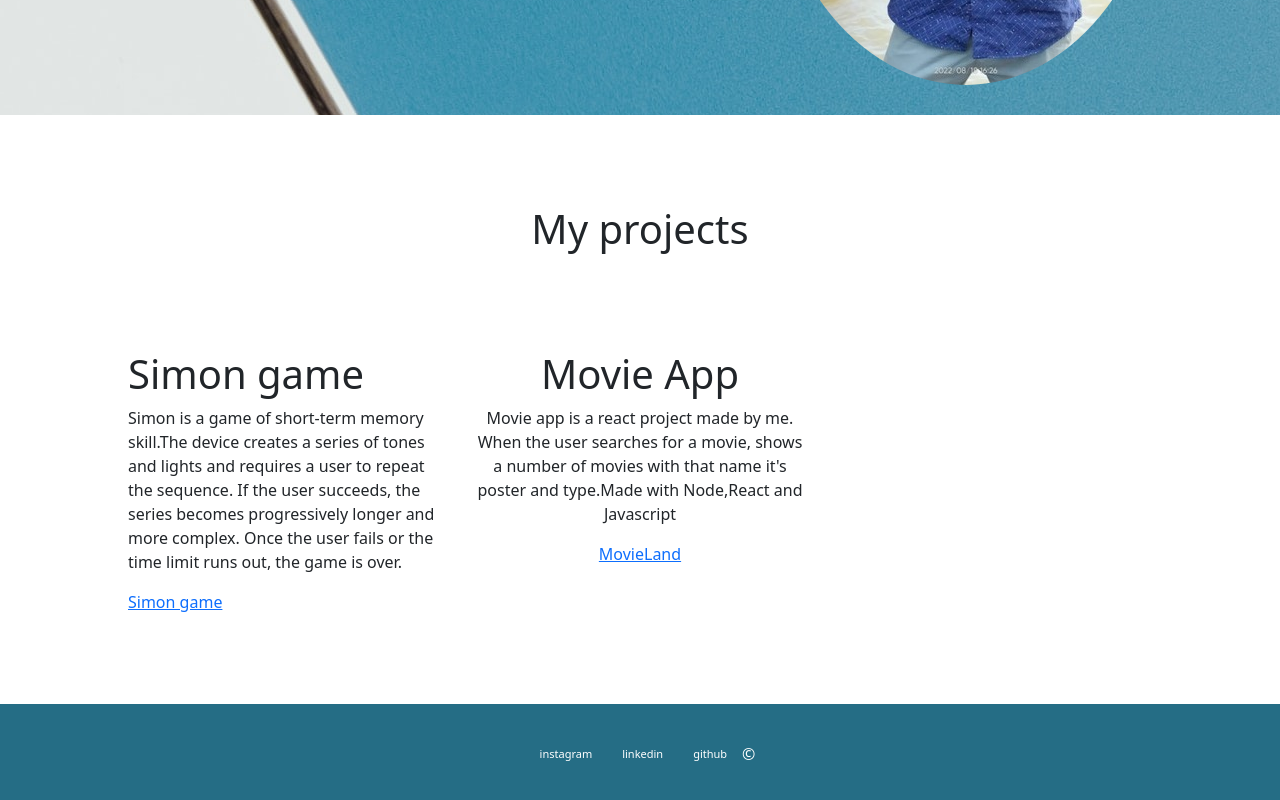
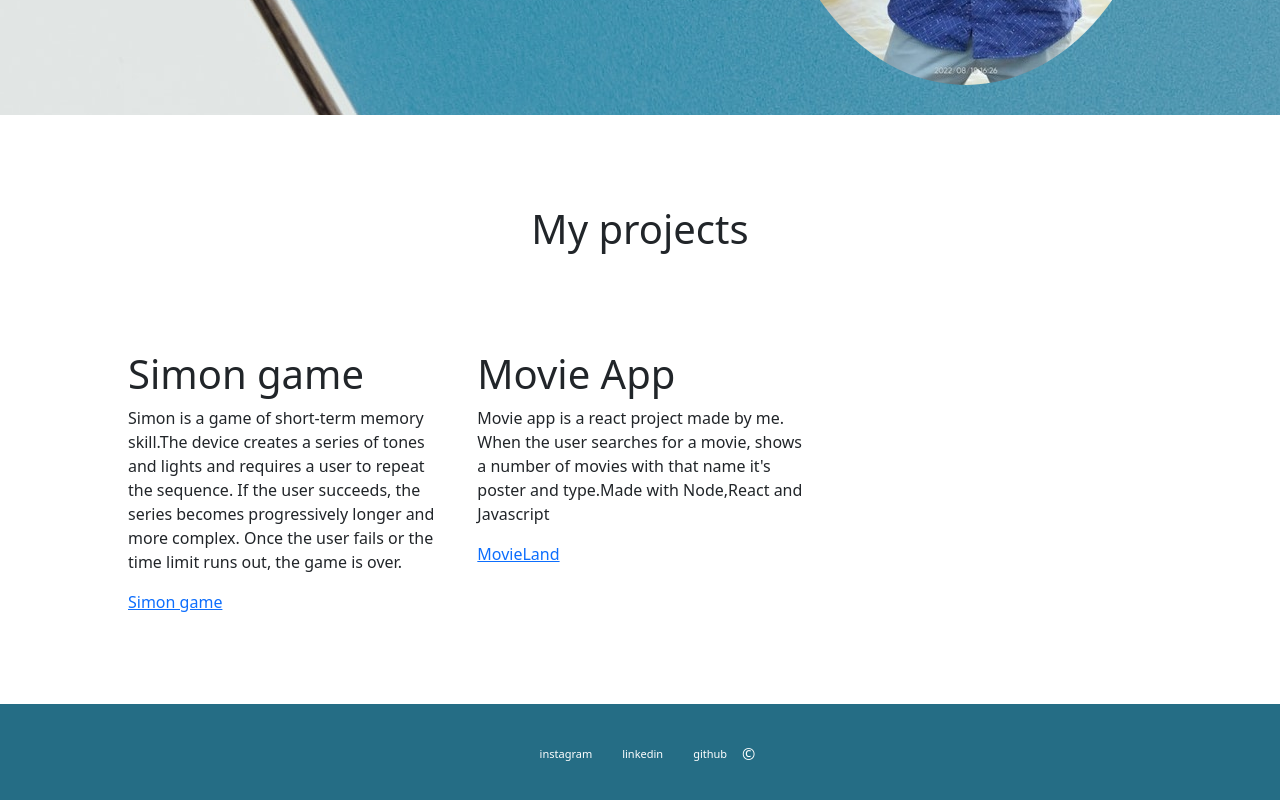
Before and after one commit to naseehan/My-resume, a website: page index.html in a window 1280 px wide. Shown: the part 565-1365 px from the top of the page. Drawn offline with nearby package versions, Linux system fonts and the light colour scheme.

Commit message:
Update updated-resume.css

```diff
--- a/Public/CSS/updated-resume.css
+++ b/Public/CSS/updated-resume.css
@@ -53,7 +53,7 @@
     text-align: center;
     padding: 7% 10%;
 }
-.project-1{
+.project-1, .project-2{
     text-align: left;
 }
 footer{
```
